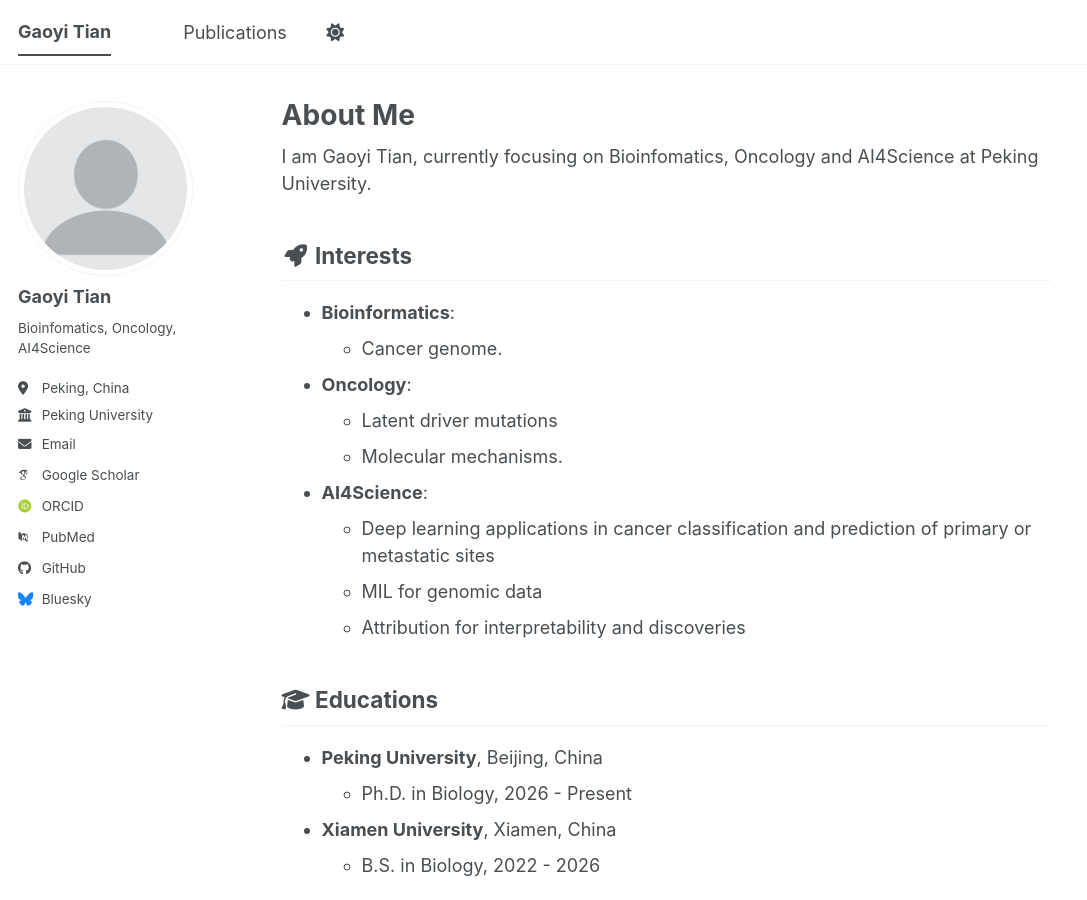
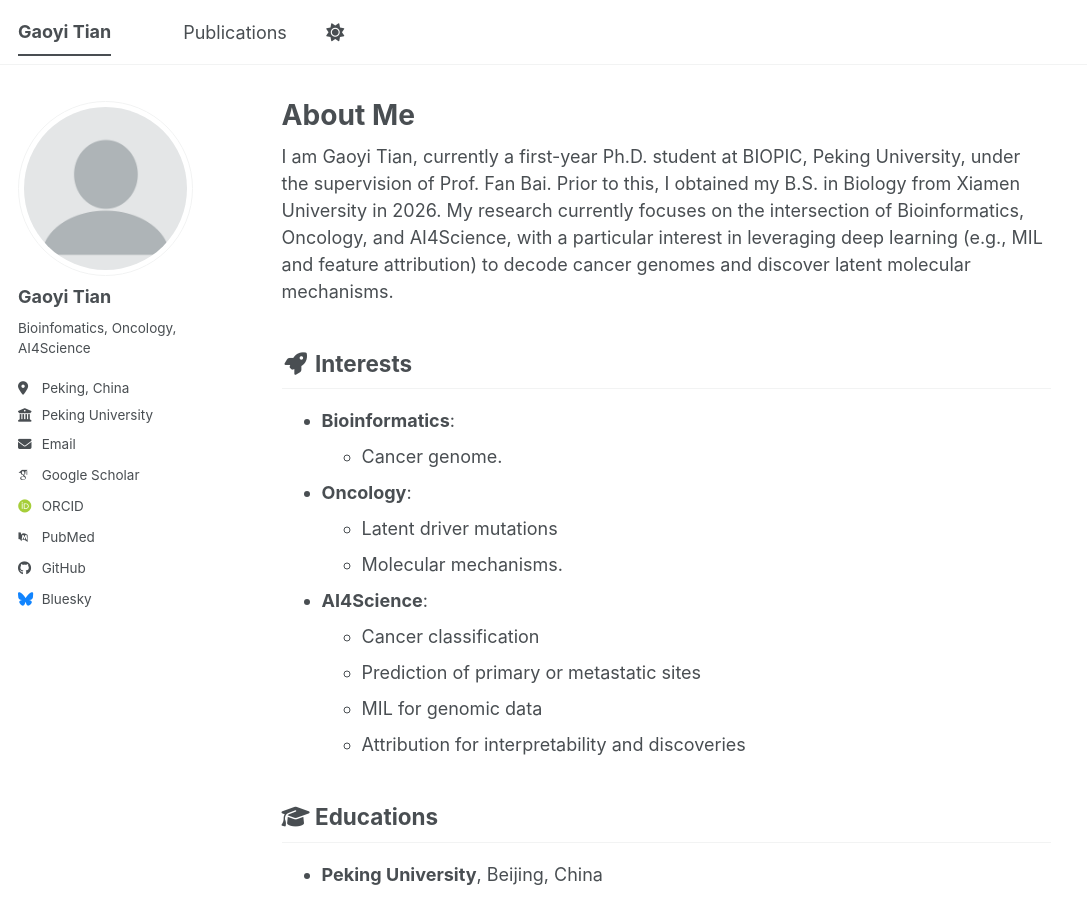
Before and after one commit to Beibeiisme333/Beibeiisme333.github.io, a Jekyll site: the page built from _pages/about.md, in a window 1280 px wide and 900 px high. Shown: the whole window, without its empty margins (0-1087 px from the left). Built offline with Jekyll 4.4.1, drawn with Linux system fonts in a browser that asks for light colours; some web fonts are replaced; a script bundle is joined from its source files by our own code; library files that are not in the unit come from our copies.

Commit message:
Update about page with detailed bio and research interests
Expanded personal introduction and research focus details.

```diff
--- a/_pages/about.md
+++ b/_pages/about.md
@@ -8,7 +8,7 @@ redirect_from:
   - /about.html
 ---
 
-I am Gaoyi Tian, currently focusing on Bioinfomatics, Oncology and AI4Science at Peking University.
+  I am Gaoyi Tian, currently a first-year Ph.D. student at BIOPIC, Peking University, under the supervision of Prof. Fan Bai. Prior to this, I obtained my B.S. in Biology from Xiamen University in 2026. My research currently focuses on the intersection of Bioinformatics, Oncology, and AI4Science, with a particular interest in leveraging deep learning (e.g., MIL and feature attribution) to decode cancer genomes and discover latent molecular mechanisms.
 
 ## <i class="fas fa-fw fa-rocket"></i> Interests {#interests}
 * **Bioinformatics**:
@@ -17,7 +17,8 @@ I am Gaoyi Tian, currently focusing on Bioinfomatics, Oncology and AI4Science at
   * Latent driver mutations
   * Molecular mechanisms.
 * **AI4Science**:
-  * Deep learning applications in cancer classification and prediction of primary or metastatic sites
+  * Cancer classification
+  * Prediction of primary or metastatic sites
   * MIL for genomic data
   * Attribution for interpretability and discoveries
 
```
